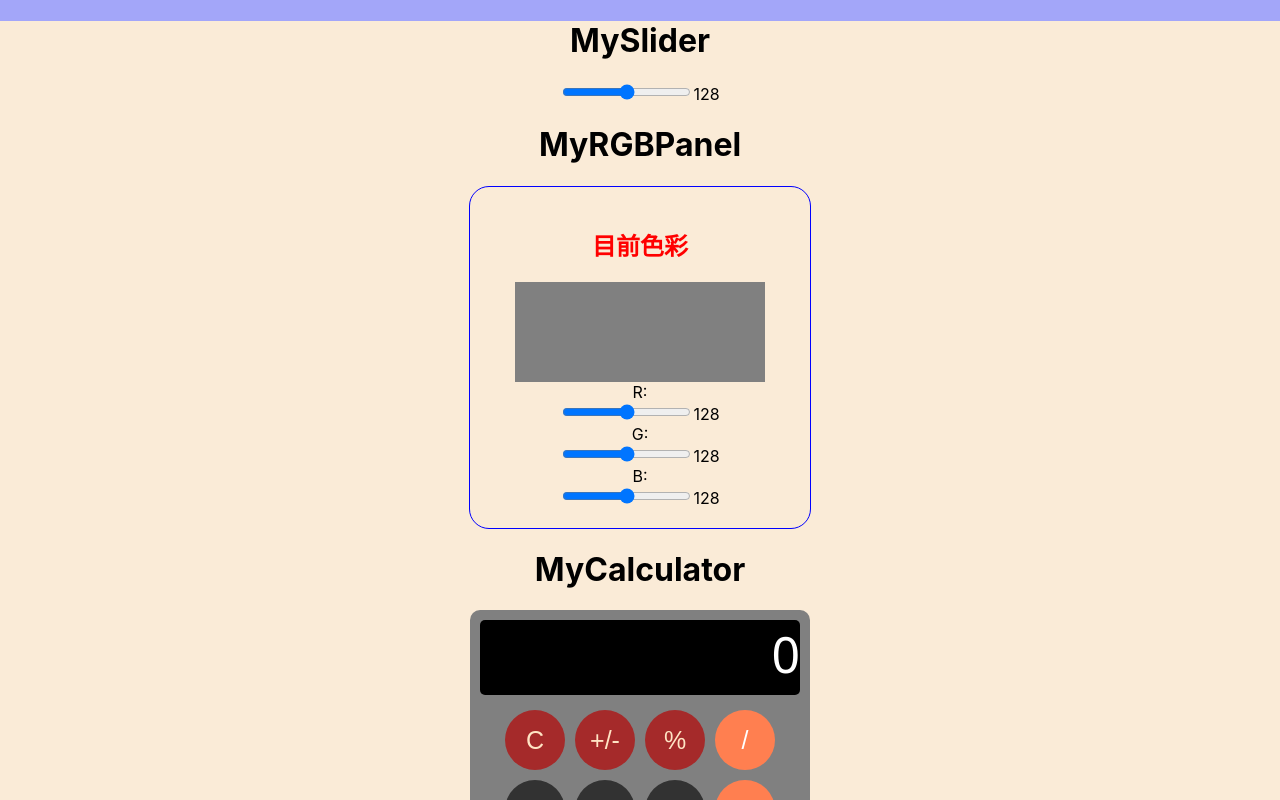
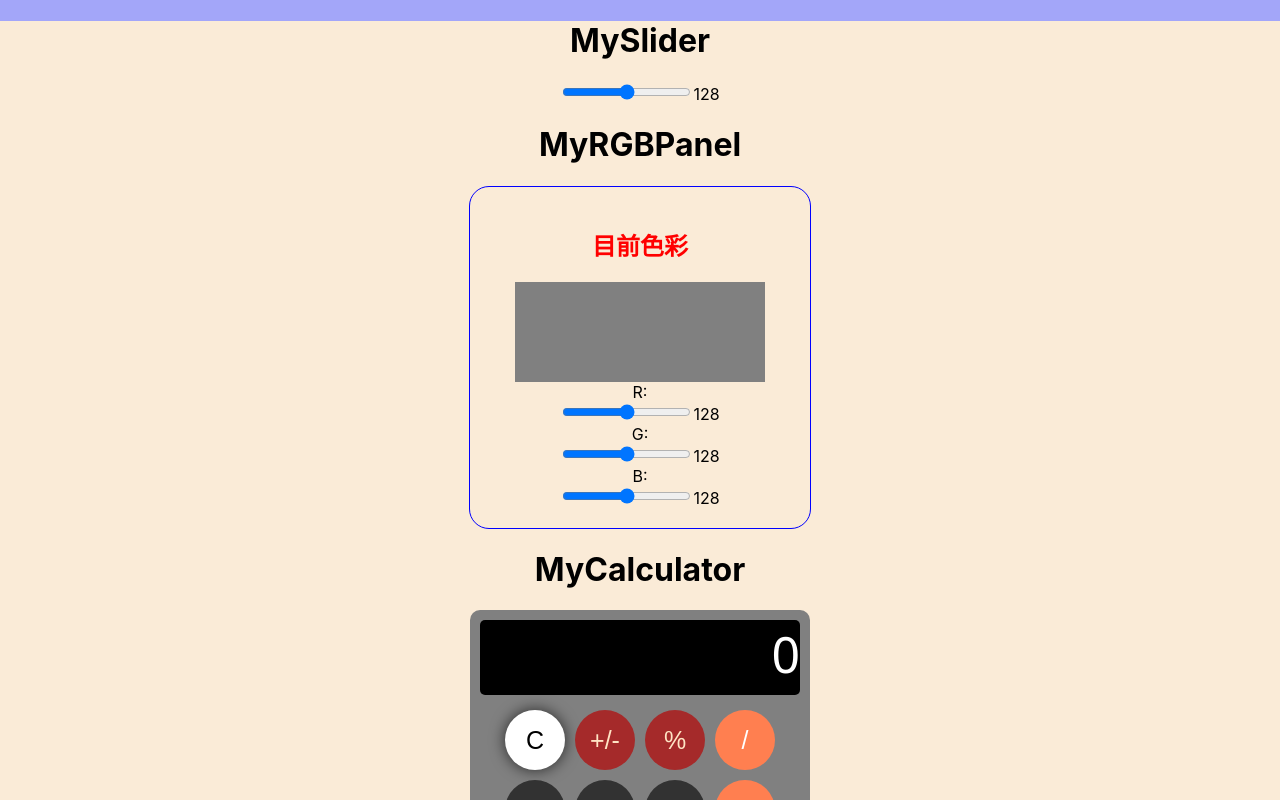
Before and after one commit to chendh/my-react-app, a React (Create React App) app: page / in a window 1280 px wide. In both pictures the pointer is over the button 535 px from the left and 740 px from the top of the page. Shown: the top 800 px of the page. Built offline with nearby package versions, Linux system fonts and the light colour scheme.

Commit message:
chore: Update MyCalculator component styling and event handling

```diff
--- a/src/components/MyCalculator.css
+++ b/src/components/MyCalculator.css
@@ -33,6 +33,7 @@
     border: 0px;
     padding: 5%;
     margin: 5px;
+    cursor: pointer;
 }
 
 .btn-action {
@@ -48,3 +49,14 @@
     width: 130px;
     border-radius: 30px;
 }
+
+.btn:hover{
+    background-color: white;
+    color: black;
+    box-shadow: 0 0 15px rgba(0, 0, 0, 0.7);
+}
+
+.btn:active{
+    background-color: darkred;
+    color: white;
+}
```
